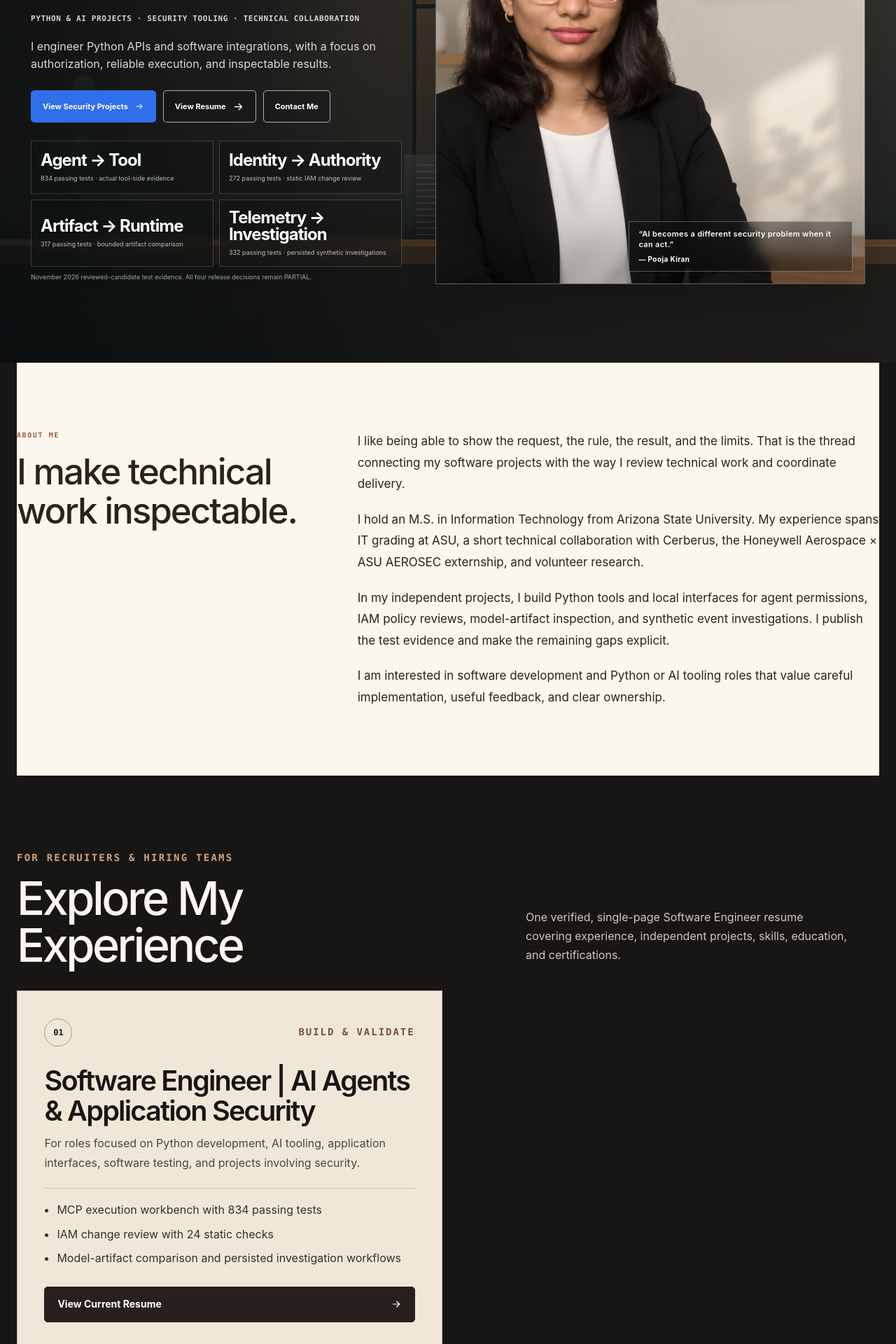
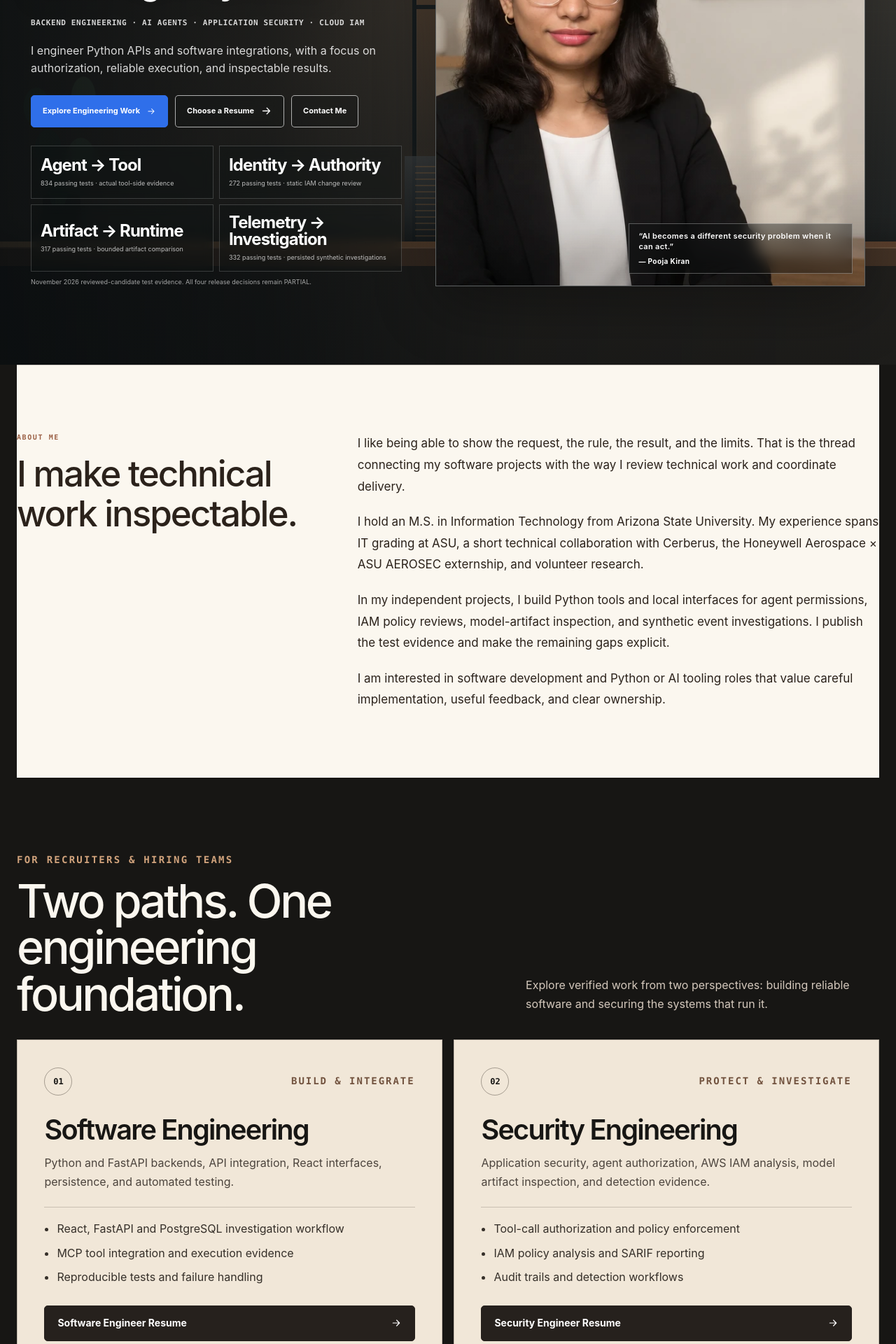
Before and after one commit to poojakira/Pooja_Kiran_Portfolio_Website, a Next.js app: page / in a window 1280 px wide. Shown: the part 320-2240 px from the top of the page at 70% size. Built offline with nearby package versions, Linux system fonts and the light colour scheme.

Commit message:
Present software and security engineering equally on portfolio

```diff
--- a/src/components/Portfolio.tsx
+++ b/src/components/Portfolio.tsx
@@ -87,7 +87,7 @@ function Header() {
         <a className="brand" href="#home" aria-label="Pooja Kiran home">
           <span className="brand-mark">PK</span>
           <span>
-            <strong>SOFTWARE &amp; PROJECTS</strong>
+            <strong>ENGINEERING &amp; SECURITY</strong>
           </span>
         </a>
         <nav className="site-nav" aria-label="Primary navigation">
@@ -124,14 +124,14 @@ function Hero() {
 
       <div className="hero-copy-reference" data-reveal>
         <p className="hero-overline">PORTFOLIO</p>
-        <h1 className="hero-dual-heading">Software Developer<span>Python, AI &amp; Security Projects</span></h1>
-        <p className="hero-role-line">Python &amp; AI Projects · Security Tooling · Technical Collaboration</p>
+        <h1 className="hero-dual-heading">Building Reliable Software<span>Securing AI Systems</span></h1>
+        <p className="hero-role-line">Backend Engineering · AI Agents · Application Security · Cloud IAM</p>
         <p className="hero-reference-subtitle">
           {resume.positioning}
         </p>
         <div className="hero-reference-actions">
-          <a className="hero-primary" href="#work">View Security Projects <ArrowIcon /></a>
-          <a className="hero-secondary" href="#explore">View Resume <ArrowIcon /></a>
+          <a className="hero-primary" href="#work">Explore Engineering Work <ArrowIcon /></a>
+          <a className="hero-secondary" href="#explore">Choose a Resume <ArrowIcon /></a>
           <a className="hero-secondary" href="#contact">Contact Me</a>
         </div>
         <div className="hero-proof-strip" aria-label="Four security trust boundaries with repository-backed proof">
@@ -175,39 +175,25 @@ function ExploreExperience() {
   return (
     <section className="role-chooser" id="explore" aria-labelledby="role-chooser-title">
       <div className="role-chooser-intro" data-reveal>
-        <div>
-          <p className="eyebrow">For recruiters &amp; hiring teams</p>
-          <h2 id="role-chooser-title">Explore My Experience</h2>
-        </div>
-        <p>
-          One verified, single-page Software Engineer resume covering experience, independent projects, skills, education, and certifications.
-        </p>
+        <div><p className="eyebrow">For recruiters &amp; hiring teams</p><h2 id="role-chooser-title">Two paths. One engineering foundation.</h2></div>
+        <p>Explore verified work from two perspectives: building reliable software and securing the systems that run it.</p>
       </div>
-
       <div className="role-chooser-grid">
         <article className="role-option role-option-engineering" data-reveal>
-          <div className="role-option-top">
-            <span className="role-option-index" aria-hidden="true">01</span>
-            <span className="role-option-category">Build &amp; Validate</span>
-          </div>
-          <h3>Software Engineer | AI Agents &amp; Application Security</h3>
-          <p>
-            For roles focused on Python development, AI tooling, application interfaces,
-            software testing, and projects involving security.
-          </p>
-          <ul aria-label="Software development highlights">
-            <li>MCP execution workbench with 834 passing tests</li>
-            <li>IAM change review with 24 static checks</li>
-            <li>Model-artifact comparison and persisted investigation workflows</li>
-          </ul>
-          <a className="role-option-action" href={resumeHref} target="_blank" rel="noopener noreferrer"
-             aria-label="View the current one-page Software Engineer resume PDF in a new tab">
-            View Current Resume <ArrowIcon />
-          </a>
+          <div className="role-option-top"><span className="role-option-index">01</span><span className="role-option-category">Build &amp; Integrate</span></div>
+          <h3>Software Engineering</h3>
+          <p>Python and FastAPI backends, API integration, React interfaces, persistence, and automated testing.</p>
+          <ul><li>React, FastAPI and PostgreSQL investigation workflow</li><li>MCP tool integration and execution evidence</li><li>Reproducible tests and failure handling</li></ul>
+          <a className="role-option-action" href={resumeHref} target="_blank" rel="noopener noreferrer">Software Engineer Resume <ArrowIcon /></a>
         </article>
-
+        <article className="role-option role-option-engineering" data-reveal>
+          <div className="role-option-top"><span className="role-option-index">02</span><span className="role-option-category">Protect &amp; Investigate</span></div>
+          <h3>Security Engineering</h3>
+          <p>Application security, agent authorization, AWS IAM analysis, model artifact inspection, and detection evidence.</p>
+          <ul><li>Tool-call authorization and policy enforcement</li><li>IAM policy analysis and SARIF reporting</li><li>Audit trails and detection workflows</li></ul>
+          <a className="role-option-action" href={asset("Pooja_Kiran_Security_Engineer_Associate_Resume_Revised.pdf")} target="_blank" rel="noopener noreferrer">Security Engineer Resume <ArrowIcon /></a>
+        </article>
       </div>
-      <p className="role-chooser-note">Current one-page resume, including the corrected 101-student configuration-management experience.</p>
     </section>
   );
 }
@@ -511,15 +497,16 @@ function ContactSection() {
     <section className="contact-section" id="contact">
       <div className="contact-copy recruiter-contact" data-reveal>
         <p className="eyebrow">Recruiting &amp; collaboration</p>
-        <h2>Hiring a Software Developer?</h2>
+        <h2>Building a software or security engineering team?</h2>
         <p>
-          I&apos;m interested in U.S.-based software development and Python or AI tooling roles
+          I&apos;m interested in U.S.-based software engineering and application security roles
           that bring careful implementation, testing, and clear communication together.
         </p>
       </div>
       <div className="contact-actions" data-reveal>
         <a className="button button-dark" href={`mailto:${resume.email}`}>Contact Pooja <ArrowIcon /></a>
-        <a className="button button-light" href={resumeHref} target="_blank" rel="noreferrer">Download Software Engineer Resume</a>
+        <a className="button button-light" href={resumeHref} target="_blank" rel="noreferrer">Software Engineer Resume</a>
+        <a className="button button-light" href={asset("Pooja_Kiran_Security_Engineer_Associate_Resume_Revised.pdf")} target="_blank" rel="noreferrer">Security Engineer Resume</a>
         <a href={resume.links.github} target="_blank" rel="noreferrer">GitHub ↗</a>
         <a href={resume.links.linkedin} target="_blank" rel="noreferrer">LinkedIn ↗</a>
         <div>
@@ -556,7 +543,7 @@ export default function Portfolio() {
       </main>
       <footer className="site-footer">
         <span>© {new Date().getFullYear()} Pooja Kiran</span>
-        <span>Software Development × AI Projects × Technical Collaboration</span>
+        <span>Software Engineering × AI Systems × Application Security</span>
       </footer>
     </div>
   );
```
